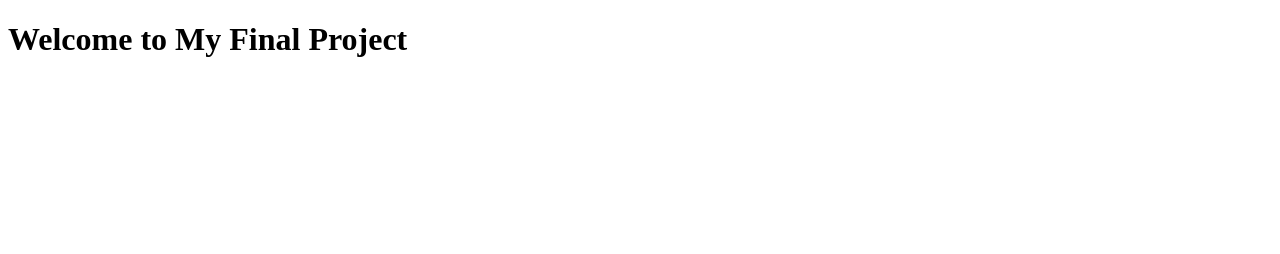
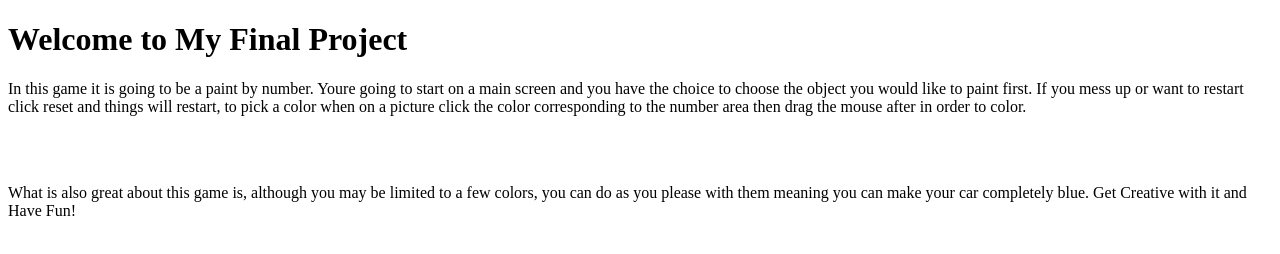
Before and after one commit to alexmitch11/aMitchell, a plain HTML site: page FinalProject.html in a window 1280 px wide. Drawn offline with Linux system fonts and the light colour scheme.

Commit message:
Update FinalProject.html

```diff
--- a/FinalProject.html
+++ b/FinalProject.html
@@ -7,6 +7,11 @@
     <body>
 
    <h1> Welcome to My Final Project </h1>
+        <p> In this game it is going to be a paint by number. Youre going to start on a main screen and you have the choice to choose the object
+            you would like to paint first. If you mess up or want to restart click reset and things will restart, to pick a color when on a picture click the color corresponding to the number area then drag the mouse after in order to color. </p>
+    <br></br>
+
+    <p>What is also great about this game is, although you may be limited to a few colors, you can do as you please with them meaning you can make your car completely blue. Get Creative with it and Have Fun! </p>
 
    </body>
    </html>
```
